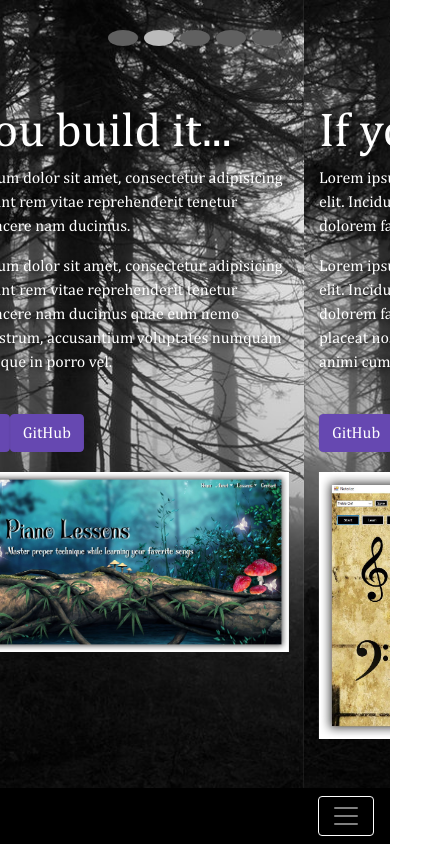
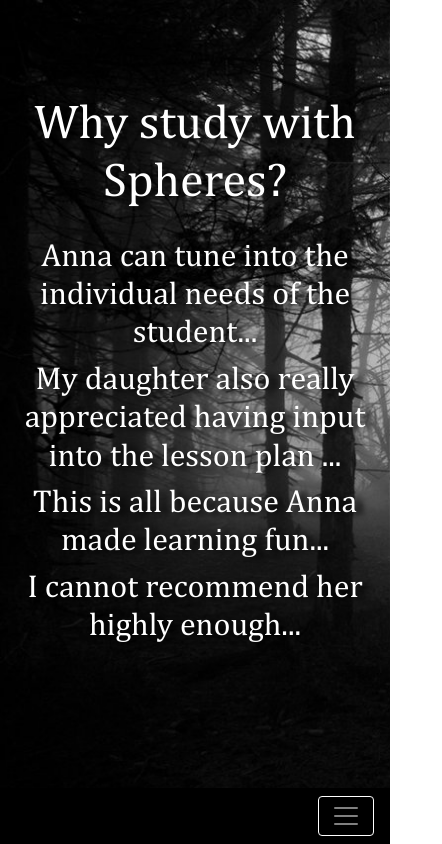
Before and after one commit to Esylus/Portfolio, an Angular app in the folder angular-src/: page /portfolio in a window 390 px wide. Shown: the top 844 px of the page, 442 px wide, since content can reach past the window. Built offline with nearby package versions, Linux system fonts and the light colour scheme.

Commit message:
Removed carousel due to IOS compatibility, roughed in new scrolling portfolio page

```diff
--- a/angular-src/src/app/components/about/about.component.css
+++ b/angular-src/src/app/components/about/about.component.css
@@ -63,7 +63,7 @@
    .about h6 {
        font-size: 200%;
        font-weight: 500;
-       color: #FFF;
+       color: #FFF ;
     	text-shadow: 2px 2px 1px #000;
 
     }
--- a/angular-src/src/app/components/contact/contact.component.css
+++ b/angular-src/src/app/components/contact/contact.component.css
@@ -17,7 +17,7 @@
 	text-shadow: 7px 2px 6px #000000;       /*Shadow is 1px horz, 1px vert, 10px width, color black*/
 	color: #FFF;
     margin-top: 30px;
-    margin-bottom: 40px;
+    margin-bottom: 15px;
 }
 
   .modal-dialog{
@@ -44,7 +44,7 @@
 
 /* Spacing between inputs */
 .form-group {
-    margin-bottom: 25px;
+    margin-top: 25px;
 }
 
 /* Input shaping */
@@ -101,17 +101,17 @@ button {
     font-size: 19px;
     padding: 7px 10px;
     border-radius: 5px;
-    border-bottom: 4px solid rgb(16, 43, 73);
+    /* border-bottom: 4px solid rgb(34, 75, 129); */
 }
 
 .btn:hover, .btn:focus {
-    background-color: #122D50 !important;
-    border-bottom: 4px solid rgb(16, 43, 73);
+    background-color: rgb(34, 75, 129) !important;
+    /* border-bottom: 4px solid rgb(16, 43, 73); */
 }
 
 .svg-inline--fa {
     font-size: 20px;
-    margin-right: 7px;
+     margin-right: 7px;
 }
 
 .response p {
@@ -122,29 +122,25 @@ button {
 }
 
  .social a {
-    font-size: 1.5em;
-    padding-left : 3.5rem;
+    font-size: 2em;
+    padding-left : 0.5rem;
+        margin-bottom: 40px;
 }
 
-.fa-facebook{
+.fa-github{
     color: #3b5998;
     font-size: 1.5em;
 }
-.fa-instagram{
-    color: #00aced;
+.fa-soundcloud{
+    color: #517fa8;
     font-size: 1.5em;
 }
 .fa-linkedin{
     color: #395fdd;
     font-size: 1.5em;
 }
-.fa-soundcloud{
-    color: #517fa8;
-    font-size: 1.5em;
-}
 
-.fa-facebook:hover,
-.fa-instagram:hover,
+.fa-github:hover,
 .fa-linkedin:hover,
 .fa-soundcloud:hover {
  color: #d5d5d5;
--- a/angular-src/src/app/components/portfolio/portfolio.component.css
+++ b/angular-src/src/app/components/portfolio/portfolio.component.css
@@ -1,133 +1,95 @@
 
+.padding {
+	padding-bottom: 4rem;
+  }
 
-/* Images in carousel - take up full screen with full image */
-.carousel-inner  {
-  /* margin-top: -70px; */
+/* Parralax Hero Section */
+.bgTest
+{
+    background: url('../../../assets/images/contact.jpg')  no-repeat center center fixed;
+    display: table;
+    position: relative;
+    height: 100vh;
+    width: 100%;
+    background-size: cover;
+    z-index: -1;
+}
+
+.bgTest:before{
+	content: '';
+	background: url('../../../assets/images/contact.jpg') no-repeat;
+	position: fixed;
+	top: 0;
+	left: 0;
+	height: 100vh;
+	width: 100%;
+	background-size: cover;
+	z-index: -1;
 }
 
 
-
 /* Style caption sitting directly in the center */
-  .carousel-caption {
-    position: absolute;
-    top: 45%;
-    transform: translateY(-50%);
+.test-headline {
+  display: table-cell;
+	text-align: center;
+	vertical-align: middle;
   }
 
-  /* Main hero heading */
-  .carousel-caption h1 {
-    font-size: 800%;
-	text-shadow: 7px 2px 6px #FFF;
-	color: #000;
+  /* Main Spheres heading */
+.test-headline h1 {
+	font-size: 300%;
+	text-shadow: 7px 2px 6px #000000;       /*Shadow is 1px horz, 1px vert, 10px width, color black*/
+	color: #FFF;
+    padding-bottom: 20px;
+    margin-top: -100px;
+
 }
 
-  /* Main sub heading */
-  .carousel-caption h3 {
-	font-size: 300%;
+  /* School Of Music heading */
+  .test-headline h3 {
+	font-size: 150%;
 	font-weight: 500;
-	text-shadow: 7px 2px 6px #000;
+	text-shadow: 7px 2px 6px #000000;
 	color: #FFF;
-    padding-bottom: 40px;
+	padding-top: 10px;
+    padding-left: 50px;
   }
 
-
-/* --------------------------Style Carousel Indicators------------------------------------------ */
-
-  ol.carousel-indicators {
-    top: 30px;
+  /* About blurk */
+  .test-headline h6 {
+    font-size: 200%;
+    font-weight: 500;
+    color: #FFF;
+    text-shadow: 7px 2px 6px #000000;
  }
 
-  ol.carousel-indicators li {
-    height: 16px;
-    background:#606060;
-    border-radius: 50%;
+/*----------------------------------------About the School Section--------------------------*/
+
+  /* About blurb container */
+  .test {
+    width: 60%;
+    margin: 0 auto;
+    padding-top: 4rem;
   }
 
-   ol.carousel-indicators li.active {
-    background:#BBBBBB;
+  /* Welcome horizontal line */
+.test hr {
+    border-top: 2px solid #FFF;
+    width: 95%;
+    margin-top: 3rem;
+    margin-bottom: 1rem;
   }
 
-
-
-/* ----------------------------------2 Section Slider Globals----------------- */
-
-/* using this because giving class renders button useless */
-.container-fluid {
-padding-top: 100px;
-}
-
-
-
-h2 {
-	font-size: 300%;
+ /* About heading */
+.test h2 {
+    font-size: 600%;
     font-weight: 500;
     color: #FFF;
-  text-shadow: 7px 2px 6px #000;
-  /* padding-bottom: 50px; */
-  text-align: left;
  }
-
-p {
-	font-size: 100%;
+  /* About blurk */
+.test h6 {
+    font-size: 200%;
     font-weight: 500;
     color: #FFF;
-  text-shadow: 7px 2px 6px #000;
-  text-align: left;
+    text-shadow: 7px 2px 6px #000000;
  }
-
-
-
-  /* Main button primary */
-.btn-primary {
-  background-color: #6648b1;
-  border: 1px solid #6648b1;
-}
-
-  /* Main button primary HOVER */
-.btn-primary:hover {
-  background-color: #563d7c;
-  border: 1px solid #563d7c;
-}
-
-/* ---------------------------Dvorak Slide */
-
-.bgDvorak
-{
-  background: url('../../../assets/images/contact.jpg')  no-repeat 50% 50%;
-  width: 100%;
-  height: 100vh;
-  box-sizing: border-box;
-  display: table;
-  position: relative;
-  background-size: cover;
-}
-
-#imgSpheres{
-  max-width: 100%;
-  height: auto;
-  margin-top: 20px;
-  }
-
-#imgNoterize{
-  max-width: 70%;
-  height: auto;
-  margin-top: 20px;
-  }
-
-#imgDvorak{
-  max-width: 100%;
-  height: auto;
-  margin-top: 20px;
-  }
-
-#imgEarTraining{
-  max-width: 100%;
-  height: auto;
-  margin-top: 20px;
-  }
-
-#imgCalculator{
-   max-width: 70%;
-   height: auto;
-   margin-top: 20px;
-  }
--- a/angular-src/src/app/components/portfolio/portfolio.component.html
+++ b/angular-src/src/app/components/portfolio/portfolio.component.html
@@ -1,151 +1,53 @@
 
-    <!--- Performance Hero Slider -->
-
-<div id="slides" class="carousel slide" data-ride="carousel">
-
-        <ol class="carousel-indicators">
-          <li data-target="#slides" data-slide-to="0" class="active"></li>
-          <li data-target="#slides" data-slide-to="1"></li>
-          <li data-target="#slides" data-slide-to="2"></li>
-          <li data-target="#slides" data-slide-to="3"></li>
-          <li data-target="#slides" data-slide-to="4"></li>
-        </ol>
-
-        <div class="carousel-inner">
+<section class="bgTest">
+    <div class="test-headline text-center">
+            <h1 class="display-2">Why study with Spheres?</h1>
+            <h6>Anna can tune into the individual needs of the student...</h6>
+            <h6>My daughter also really appreciated having input into the lesson plan ...</h6>
+            <h6>This is all because Anna made learning fun...</h6>
+            <h6> I cannot recommend her highly enough...</h6>
+          </div>
+</section>
 
 
-          <div class="carousel-item active">
-            <!-- <img src="../../../assets/images/portfolio.jpg">  -->
+<!--- Testimonial Section -->
 
-            <!--- Two Column Section -->
-            <section class="bgDvorak">
-                <div class="container-fluid ">
-                    <div class="row">         <!-- Only need breakpoints where you go from full screen to anything else-->
-                      <div class="col-lg-6">
-                        <h2>If you build it...</h2>
-                        <p>Lorem ipsum dolor sit amet, consectetur adipisicing elit. Incidunt rem vitae reprehenderit tenetur dolorem facere nam ducimus.</p>
-                        <p>Lorem ipsum dolor sit amet, consectetur adipisicing elit. Incidunt rem vitae reprehenderit tenetur dolorem facere nam ducimus quae eum nemo placeat nostrum, accusantium voluptates numquam animi cumque in porro vel.</p>
-                        <br>
-                        <a href="#" class="btn btn-primary">Website</a>
-                        <a href="#" class="btn btn-primary">GitHub</a>
+<div class="container-fluid white padding">
+<div class="row test text-center">
+        <div class="col-12">
+               <h2 class="display-4">Reviews</h2>
+        </div>
+    <hr>
+  <div class="col-12">
+    <h6 >"When I went out to search for a piano instructor for my daughter I was looking for someone
+                who of course loved music but more importantly could pass that love along and make the learning
+                experience fun, not a chore. Also, someone who had patience, they were working with kids
+                (so kind of a prerequisite). We went through two horrible experiences before someone referred us
+                to Anna, who has taught my daughter for the past four years. My daughter is now eleven and practices
+                without being nagged, I actually have to get her to stop on occasion, she is excited for her lessons
+                 and her skill has excelled significantly. This is all because Anna made learning fun, she knows how
+                  to speak to kids and keep them engaged. It has been a joy watching them work together!" </h6>
 
-                      </div>
-                      <div class="col-lg-6">
-                          <img id="imgSpheres" src="../../../assets/images/profile/spheres.jpg" >
+                <h6>- Jennifer Kanik</h6>
+    <hr>
+            <h6 >Anna of Spheres School has been teaching piano to my son and daughter, aged 8 and 10, since March 2017.
+                We have been so impressed with their progress in this time. They have progressed from absolute beginners
+                to kids that can read notes, play the piano with both hands, and interpret the music with feeling. Most
+                importantly, they’ve both grown to thoroughly enjoy playing the piano! Anna’s calm demeanour and fun teaching
+                methods were well received by both kids and their individual learning styles. I know that my daughter also
+                really appreciated having input into the lesson plan when she got to choose some of the music to learn.
+                Anna was always punctual and organized, and she made very good use of the lesson time. I cannot recommend
+                her highly enough. We are very sorry to see her leave Calgary! </h6>
 
-                      </div>
-                    </div>
-                  </div>
-                </section>
+                <h6 >- Kate Dochstader</h6>
+    <hr>
+            <h6 >"In just a couple of words Anna is an awesome piano teacher.   My children, 11 & 9, have been taking traditional
+                 piano classes in the past and therefore lost interest in piano all together.  Until we found Anna. Anna can
+                  tune into the individual needs of the students and allow them to be excited about learning piano. We are very
+                  happy for Anna's new phase of life as she is moving closer to family in Victoria, BC. However, we are sad at
+                  the same time to let her go." </h6>
 
-          </div>
-
-          <div class="carousel-item">
-                  <!--- Two Column Section -->
-                  <section class="bgDvorak">
-                  <div class="container-fluid ">
-                      <div class="row">         <!-- Only need breakpoints where you go from full screen to anything else-->
-                        <div class="col-lg-6">
-                          <h2>If you build it...</h2>
-                          <p>Lorem ipsum dolor sit amet, consectetur adipisicing elit. Incidunt rem vitae reprehenderit tenetur dolorem facere nam ducimus.</p>
-                          <p>Lorem ipsum dolor sit amet, consectetur adipisicing elit. Incidunt rem vitae reprehenderit tenetur dolorem facere nam ducimus quae eum nemo placeat nostrum, accusantium voluptates numquam animi cumque in porro vel.</p>
-                          <br>
-                          <a href="#" class="btn btn-primary">GitHub</a>
-
-                        </div>
-                        <div class="col-lg-6">
-                            <img id="imgNoterize" src="../../../assets/images/profile/noterize.jpg" >
-
-                        </div>
-                      </div>
-                    </div>
-                  </section>
-          </div>
-
-
-      <div class="carousel-item">
-          <!--- Two Column Section -->
-          <section class="bgDvorak">
-          <div class="container-fluid ">
-              <div class="row">         <!-- Only need breakpoints where you go from full screen to anything else-->
-                <div class="col-lg-6">
-                  <h2>If you build it...</h2>
-                  <p>Lorem ipsum dolor sit amet, consectetur adipisicing elit. Incidunt rem vitae reprehenderit tenetur dolorem facere nam ducimus.</p>
-                  <p>Lorem ipsum dolor sit amet, consectetur adipisicing elit. Incidunt rem vitae reprehenderit tenetur dolorem facere nam ducimus quae eum nemo placeat nostrum, accusantium voluptates numquam animi cumque in porro vel.</p>
-                  <br>
-                  <a href="#" class="btn btn-primary">Website</a>
-                  <a href="#" class="btn btn-primary">GitHub</a>
-
-                </div>
-                <div class="col-lg-6">
-                    <img id="imgEarTraining" src="../../../assets/images/profile/eartraining.jpg" >
-                </div>
-              </div>
-            </div>
-          </section>
-  </div>
-
-          <div class="carousel-item">
-              <!--- Two Column Section -->
-              <section class="bgDvorak">
-              <div class="container-fluid ">
-                  <div class="row">         <!-- Only need breakpoints where you go from full screen to anything else-->
-                    <div class="col-lg-6">
-                      <h2>If you build it...</h2>
-                      <p>Lorem ipsum dolor sit amet, consectetur adipisicing elit. Incidunt rem vitae reprehenderit tenetur dolorem facere nam ducimus.</p>
-                      <p>Lorem ipsum dolor sit amet, consectetur adipisicing elit. Incidunt rem vitae reprehenderit tenetur dolorem facere nam ducimus quae eum nemo placeat nostrum, accusantium voluptates numquam animi cumque in porro vel.</p>
-                      <br>
-                      <a href="#" class="btn btn-primary">GitHub</a>
-
-                    </div>
-                    <div class="col-lg-6">
-                        <img id="imgDvorak" src="../../../assets/images/profile/dvorak.jpg" >
-
-                    </div>
-                  </div>
-                </div>
-              </section>
-      </div>
-
-
-  <div class="carousel-item">
-      <!--- Two Column Section -->
-      <section class="bgDvorak">
-      <div class="container-fluid ">
-          <div class="row">         <!-- Only need breakpoints where you go from full screen to anything else-->
-            <div class="col-lg-6">
-              <h2>If you build it...</h2>
-              <p>Lorem ipsum dolor sit amet, consectetur adipisicing elit. Incidunt rem vitae reprehenderit tenetur dolorem facere nam ducimus.</p>
-
-              <p>Lorem ipsum dolor sit amet, consectetur adipisicing elit. Incidunt rem vitae reprehenderit tenetur dolorem facere nam ducimus quae eum nemo placeat nostrum, accusantium voluptates numquam animi cumque in porro vel.</p>
-              <br>
-              <a href="#" class="btn btn-primary">GitHub</a>
-
-            </div>
-            <div class="col-lg-6">
-                <img id="imgCalculator" src="../../../assets/images/profile/calculator.jpg" >
-
-            </div>
-          </div>
+                <h6>- Izabela Bulman</h6>
         </div>
-      </section>
 </div>
-
-        </div>
-      </div>
-
-
-<!-- </section> -->
-
-
-
-
-
-
-
-    <!-- <div class="carousel-caption">
-        <h1 class="display-2">Performance</h1>
-        <h3>What are your dreams made of anyways?</h3>
-        <button type="button" class="btn btn-outline-light btn-lg">Production</button>
-        <button type="button" class="btn btn-primary btn-lg">Sign Up Now</button>
-      </div> -->
+    </div>
```
Also changed, not shown: angular-src/src/app/components/contact/contact.component.html (+9 -10 lines), angular-src/src/app/components/about/about.component.html (indentation only), 1 other file (tests, documents, lock files or other folders). Lines whose indentation alone changed are shown as unchanged.
